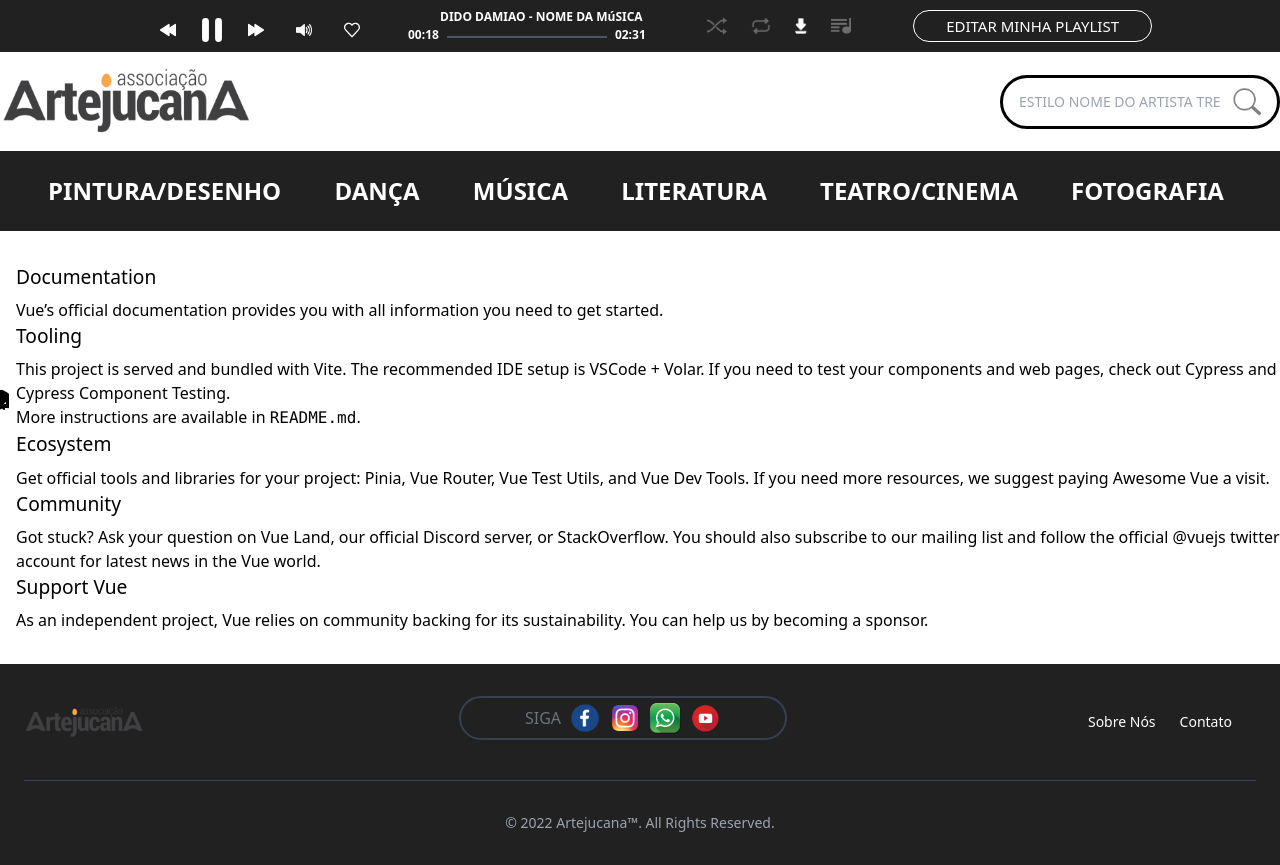
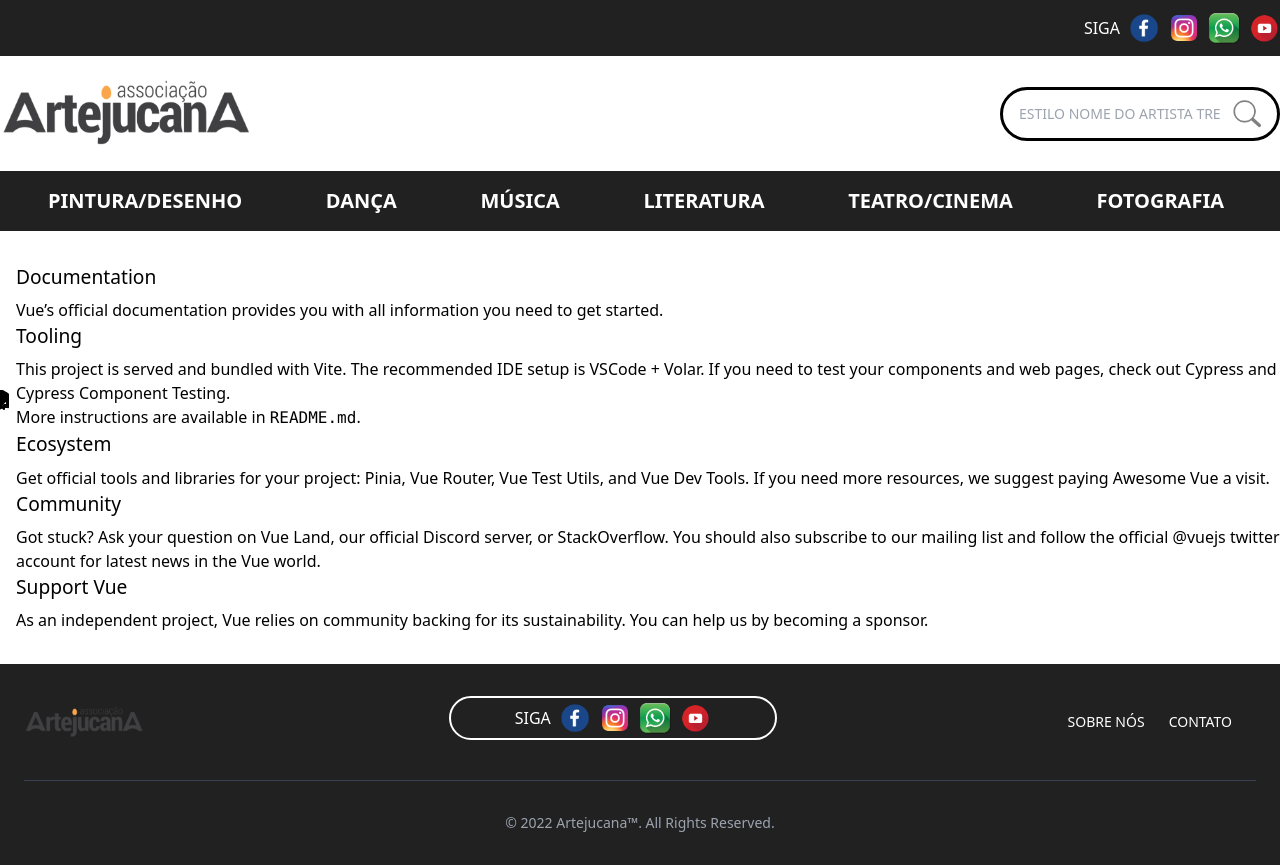
Before and after one commit to macedd/artists-catalog, a Vue app in the folder frontends/: page /home in a window 1280 px wide. Built offline with nearby package versions, Linux system fonts and the light colour scheme.

Commit message:
adjusting footer and header layout (no radio)

```diff
--- a/frontends/src/Index.vue
+++ b/frontends/src/Index.vue
@@ -8,7 +8,7 @@ import Footer from './components/layout/Footer.vue'
 <template>
 <div>
   <Header />
-  <div class="container mx-auto my-8">
+  <div class="container mx-auto my-4 md:my-8">
     <Suspense>
       <RouterView />
     </Suspense>
--- a/frontends/src/components/layout/Footer.vue
+++ b/frontends/src/components/layout/Footer.vue
@@ -5,15 +5,17 @@
 <footer class="p-4 bg-[#212121] md:px-6 md:py-8">
   <div class="container mx-auto">
     <div class="sm:flex sm:items-center sm:justify-between">
+      <!-- Logo -->
       <a class="flex items-center mb-4 sm:mb-0">
           <img src="@/assets/images/logo-1.png"
             class="mr-3 h-8"
             alt="Artejucana logo" />
       </a>
+
       <!-- Social icons -->
       <div
-        class="mb-2 flex items-center rounded-full border-2 border-gray-700 py-1 px-16">
-        <span class="mr-2 font-medium text-gray-500">SIGA</span>
+        class="mb-2 flex items-center rounded-full border-2 border-white py-1 px-16">
+        <span class="mr-2 font-medium text-white">SIGA</span>
 
         <img
           class="mr-2 h-8 w-8"
@@ -29,7 +31,8 @@
         <img class="h-8 w-8" src="@/assets/images/youtube.png" alt="" />
       </div>
 
-      <ul class="flex flex-wrap items-center mb-6 text-sm text-white sm:mb-0 dark:text-gray-400">
+      <!-- Menu -->
+      <ul class="flex flex-wrap items-center mb-6 uppercase text-sm text-white sm:mb-0 dark:text-gray-400">
           <li>
               <a href="#" class="mr-4 hover:underline md:mr-6 ">Sobre Nós</a>
           </li>
--- a/frontends/src/components/layout/Header.vue
+++ b/frontends/src/components/layout/Header.vue
@@ -2,11 +2,12 @@
 import HeaderLogo from './HeaderLogo.vue'
 import HeaderMenu from './HeaderMenu.vue'
 import HeaderRadio from './HeaderRadio.vue'
+import HeaderSocial from './HeaderSocial.vue'
 </script>
 
 <template>
   <div>
-    <HeaderRadio />
+    <HeaderSocial />
     <HeaderLogo />
     <HeaderMenu />
   </div>
--- a/frontends/src/components/layout/HeaderLogo.vue
+++ b/frontends/src/components/layout/HeaderLogo.vue
@@ -3,7 +3,7 @@
 
 <template>
   <!-- Logo and Search Section Start -->
-  <div class="container mx-auto my-4 flex flex-col md:flex-row items-center justify-between">
+  <div class="container mx-auto my-4 md:my-6 flex flex-col md:flex-row items-center justify-between">
     <!-- Logo -->
     <div class="mx-auto md:mx-0">
       <img class="w-64" src="@/assets/images/logo-1.png" alt="logo" />
--- a/frontends/src/components/layout/HeaderMenu.vue
+++ b/frontends/src/components/layout/HeaderMenu.vue
@@ -3,15 +3,15 @@
 
 <template>
   <!-- Navlins Section Start -->
-  <div class="bg-[#212121] text-base font-bold uppercase text-white md:text-xl lg:text-2xl">
+  <div class="bg-[#212121] text-base font-bold uppercase text-white lg:text-lg xl:text-xl">
     <ul
-      class="container mx-auto text-center md:flex flex-wrap justify-between my-2 px-2 py-4 md:py-6 md:px-12">
-      <li class="mr-6 mt-1 md:mr-2 md:mt-0">pintura/desenho</li>
-      <li class="mr-6 mt-1 md:mr-2 md:mt-0">dança</li>
-      <li class="mr-6 mt-1 md:mr-2 md:mt-0">música</li>
-      <li class="mr-6 mt-1 md:mr-2 md:mt-0">Literatura</li>
-      <li class="mr-6 mt-1 md:mr-2 md:mt-0">teatro/CINEMA</li>
-      <li class="mr-6 mt-1 md:mr-2 md:mt-0">FOTOGRAFIA</li>
+      class="container mx-auto text-center md:flex flex-wrap justify-between px-2 py-2 md:py-4 md:px-12">
+      <li class="mt-1 md:mr-2 md:mt-0">pintura/desenho</li>
+      <li class="mt-1 md:mr-2 md:mt-0">dança</li>
+      <li class="mt-1 md:mr-2 md:mt-0">música</li>
+      <li class="mt-1 md:mr-2 md:mt-0">Literatura</li>
+      <li class="mt-1 md:mr-2 md:mt-0">teatro/CINEMA</li>
+      <li class="mt-1 md:mr-2 md:mt-0">FOTOGRAFIA</li>
     </ul>
   </div>
   <!-- Navlins Section End -->
--- a/frontends/src/components/layout/HeaderRadio.vue
+++ b/frontends/src/components/layout/HeaderRadio.vue
@@ -5,9 +5,10 @@
   <!-- Player Section Start-->
   <div class="bg-[#212121] py-2 text-white">
     <div
-      class="container mx-auto flex items-center justify-center overflow-hidden sm:justify-between md:px-0 lg:w-4/5">
+      class="container mx-auto md:max-w-2xl flex items-center justify-center overflow-hidden sm:justify-between md:px-0 lg:w-4/5">
       <div
         class="flex flex-col-reverse items-start pl-8 sm:items-center md:flex-row md:justify-between">
+        <!-- Controls -->
         <div class="mt-2 flex items-center justify-center">
           <img
             src="@/assets/svgs/rewind.svg"
@@ -30,6 +31,7 @@
             class="mr-4 w-4 cursor-pointer md:mr-8"
           />
         </div>
+        <!-- Display -->
         <div class="ml-4 flex flex-col">
           <p class="pl-8 text-[12px] font-bold">DIDO DAMIAO - NOME DA MúSICA</p>
           <div class="flex items-center">
@@ -42,8 +44,7 @@
         </div>
       </div>
       <div
-        class="relative top-6 right-28 flex items-center sm:static sm:right-40 sm:pr-8 lg:ml-8 lg:pr-0"
-      >
+        class="relative top-6 right-28 flex items-center sm:static sm:right-40 sm:pr-8 lg:ml-8 lg:pr-0">
         <img
           src="@/assets/images/shuffle.png"
           class="mr-4 w-5 cursor-pointer md:mr-6"
@@ -58,11 +59,11 @@
         />
         <img src="@/assets/images//playlist.png" class="w-5 cursor-pointer" />
       </div>
-      <p
+      <!-- <p
         class="ml-8 hidden rounded-full border border-white py-1 px-2 text-[12px] lg:block lg:px-8 lg:text-[15px]"
       >
         EDITAR MINHA PLAYLIST
-      </p>
+      </p> -->
     </div>
   </div>
   <!-- Player Seection End -->
--- /dev/null
+++ b/frontends/src/components/layout/HeaderSocial.vue
@@ -0,0 +1,30 @@
+<script setup lang="ts">
+</script>
+
+<template>
+  <div class="bg-[#212121] py-3 text-white">
+    <div
+      class="container mx-auto flex justify-end">
+      <!-- Social icons -->
+      <div
+        class="flex items-center">
+        <span class="mr-2 font-medium">SIGA</span>
+        <img
+          class="mr-2 h-8 w-8"
+          src="@/assets/images/facebook.png"
+          alt="facebook"
+        />
+        <img class="mr-2 h-8 w-8" src="@/assets/images/instagram.png" alt="" />
+        <img
+          class="mr-2 h-8 w-8"
+          src="@/assets/images/whatsapp.png"
+          alt="whatsapp"
+        />
+        <img class="h-8 w-8" src="@/assets/images/youtube.png" alt="" />
+      </div>
+    </div>
+  </div>
+</template>
+
+<style scoped>
+</style>
```
